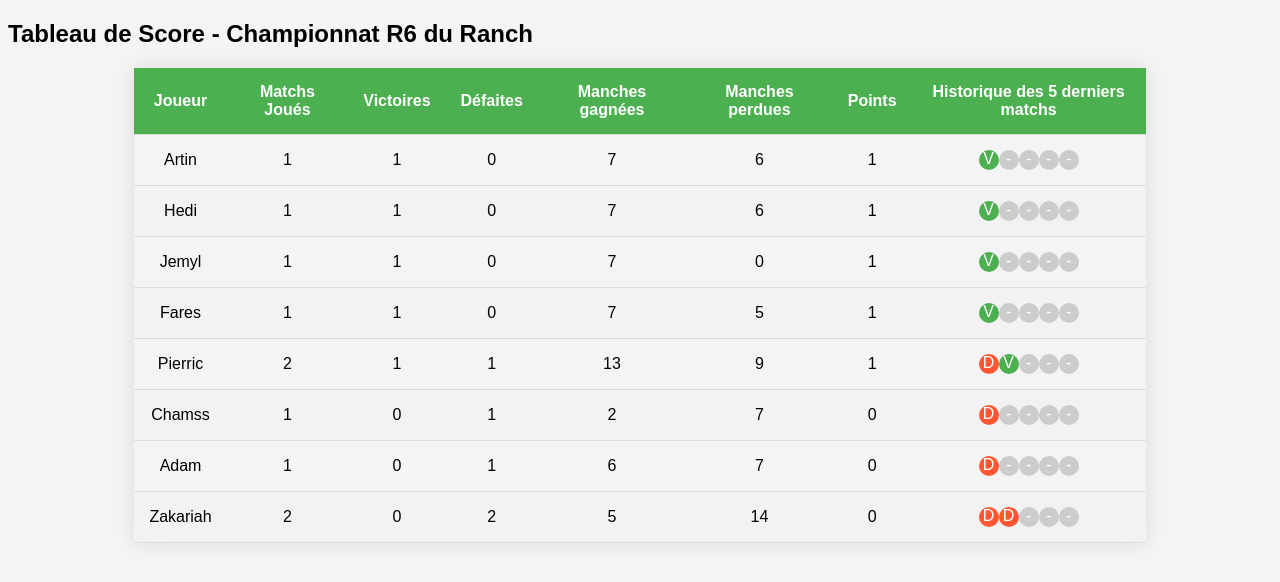
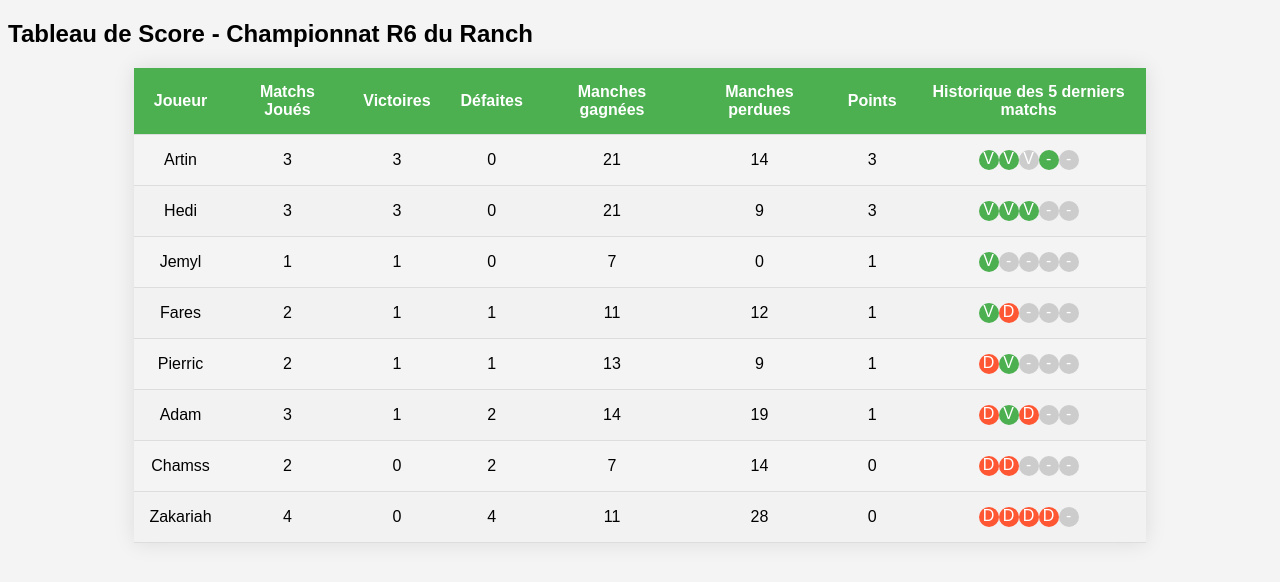
Before and after one commit to Zakou69/r6, a plain HTML site: page index.html in a window 1280 px wide. Drawn offline with Linux system fonts and the light colour scheme.

Commit message:
Update index.html

```diff
--- a/index.html
+++ b/index.html
@@ -78,23 +78,23 @@
     <tbody>
        <tr>
             <td>Artin</td>
-            <td>1</td>
-            <td>1</td>
+            <td>3</td>
+            <td>3</td>
             <td>0</td>
-            <td>7</td>
-            <td>6</td>
-            <td>1</td>
-            <td><span class="victory">V</span><span class="not-played">-</span><span class="not-played">-</span><span class="not-played">-</span><span class="not-played">-</span></td>
+            <td>21</td>
+            <td>14</td>
+            <td>3</td>
+            <td><span class="victory">V</span><span class="victory">V</span><span class="not-played">V</span><span class="victory">-</span><span class="not-played">-</span></td>
         </tr>
         <tr>
             <td>Hedi</td>
-            <td>1</td>
-            <td>1</td>
+            <td>3</td>
+            <td>3</td>
             <td>0</td>
-            <td>7</td>
-            <td>6</td>
-            <td>1</td>
-            <td><span class="victory">V</span><span class="not-played">-</span><span class="not-played">-</span><span class="not-played">-</span><span class="not-played">-</span></td>
+            <td>21</td>
+            <td>9</td>
+            <td>3</td>
+            <td><span class="victory">V</span><span class="victory">V</span><span class="victory">V</span><span class="not-played">-</span><span class="not-played">-</span></td>
         </tr>
         <tr>
             <td>Jemyl</td>
@@ -108,13 +108,13 @@
         </tr>
         <tr>
             <td>Fares</td>
+            <td>2</td>
             <td>1</td>
             <td>1</td>
-            <td>0</td>
-            <td>7</td>
-            <td>5</td>
+            <td>11</td>
+            <td>12</td>
             <td>1</td>
-            <td><span class="victory">V</span><span class="not-played">-</span><span class="not-played">-</span><span class="not-played">-</span><span class="not-played">-</span></td>
+            <td><span class="victory">V</span><span class="defeat">D</span><span class="not-played">-</span><span class="not-played">-</span><span class="not-played">-</span></td>
         </tr>
         <tr>
             <td>Pierric</td>
@@ -127,34 +127,34 @@
             <td><span class="defeat">D</span><span class="victory">V</span><span class="not-played">-</span><span class="not-played">-</span><span class="not-played">-</span></td>
         </tr>
         <tr>
-            <td>Chamss</td>
-            <td>1</td>
-            <td>0</td>
+            <td>Adam</td>
+            <td>3</td>
             <td>1</td>
             <td>2</td>
-            <td>7</td>
-            <td>0</td>
-            <td><span class="defeat">D</span><span class="not-played">-</span><span class="not-played">-</span><span class="not-played">-</span><span class="not-played">-</span></td>
+            <td>14</td>
+            <td>19</td>
+            <td>1</td>
+            <td><span class="defeat">D</span><span class="victory">V</span><span class="defeat">D</span><span class="not-played">-</span><span class="not-played">-</span></td>
         </tr>
         <tr>
-            <td>Adam</td>
-            <td>1</td>
+            <td>Chamss</td>
+            <td>2</td>
             <td>0</td>
-            <td>1</td>
-            <td>6</td>
+            <td>2</td>
             <td>7</td>
+            <td>14</td>
             <td>0</td>
-            <td><span class="defeat">D</span><span class="not-played">-</span><span class="not-played">-</span><span class="not-played">-</span><span class="not-played">-</span></td>
+            <td><span class="defeat">D</span><span class="defeat">D</span><span class="not-played">-</span><span class="not-played">-</span><span class="not-played">-</span></td>
         </tr>
         <tr>
             <td>Zakariah</td>
-            <td>2</td>
+            <td>4</td>
             <td>0</td>
-            <td>2</td>
-            <td>5</td>
-            <td>14</td>
+            <td>4</td>
+            <td>11</td>
+            <td>28</td>
             <td>0</td>
-            <td><span class="defeat">D</span><span class="defeat">D</span><span class="not-played">-</span><span class="not-played">-</span><span class="not-played">-</span></td>
+            <td><span class="defeat">D</span><span class="defeat">D</span><span class="defeat">D</span><span class="defeat">D</span><span class="not-played">-</span></td>
         </tr>
     </tbody>
 </table>
```
